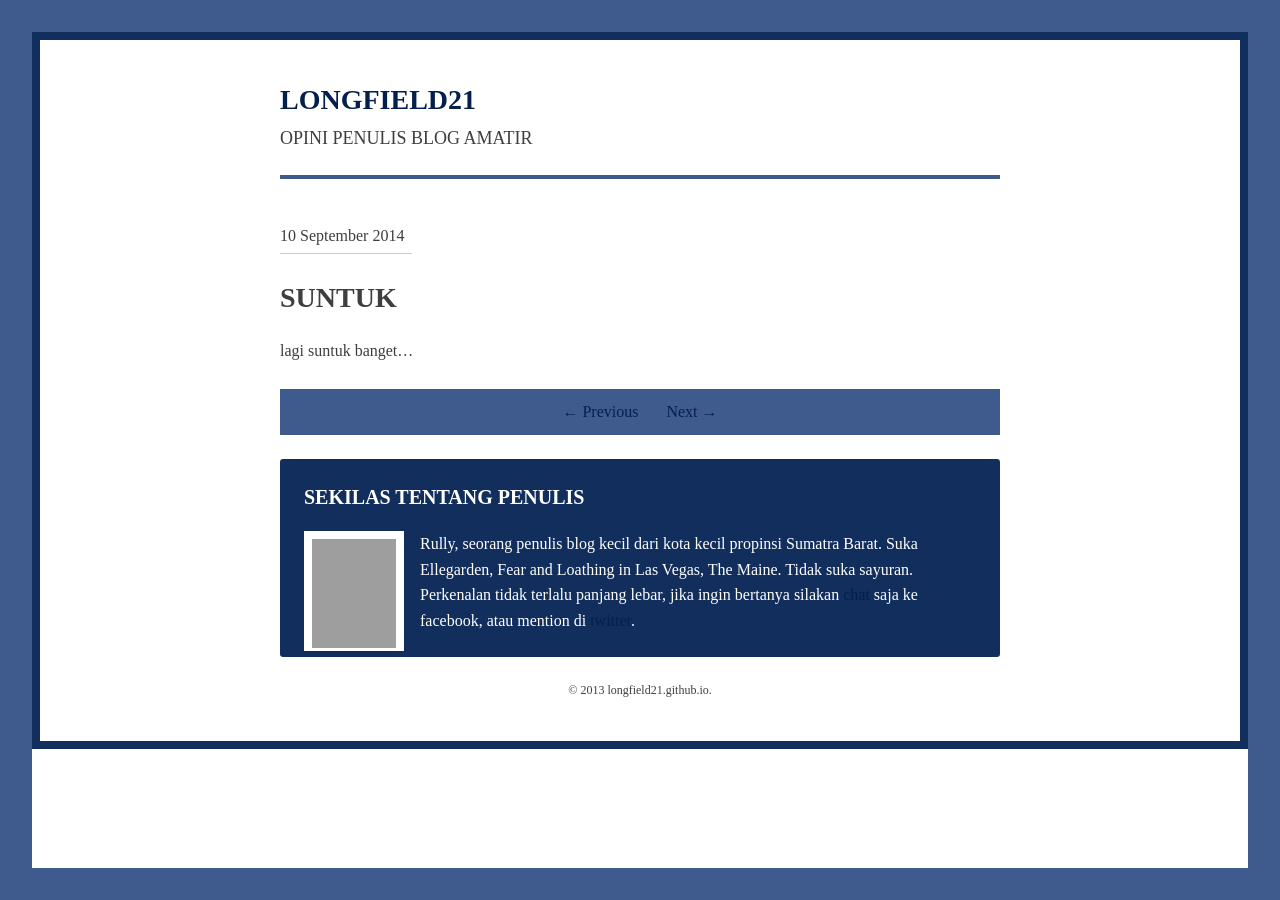
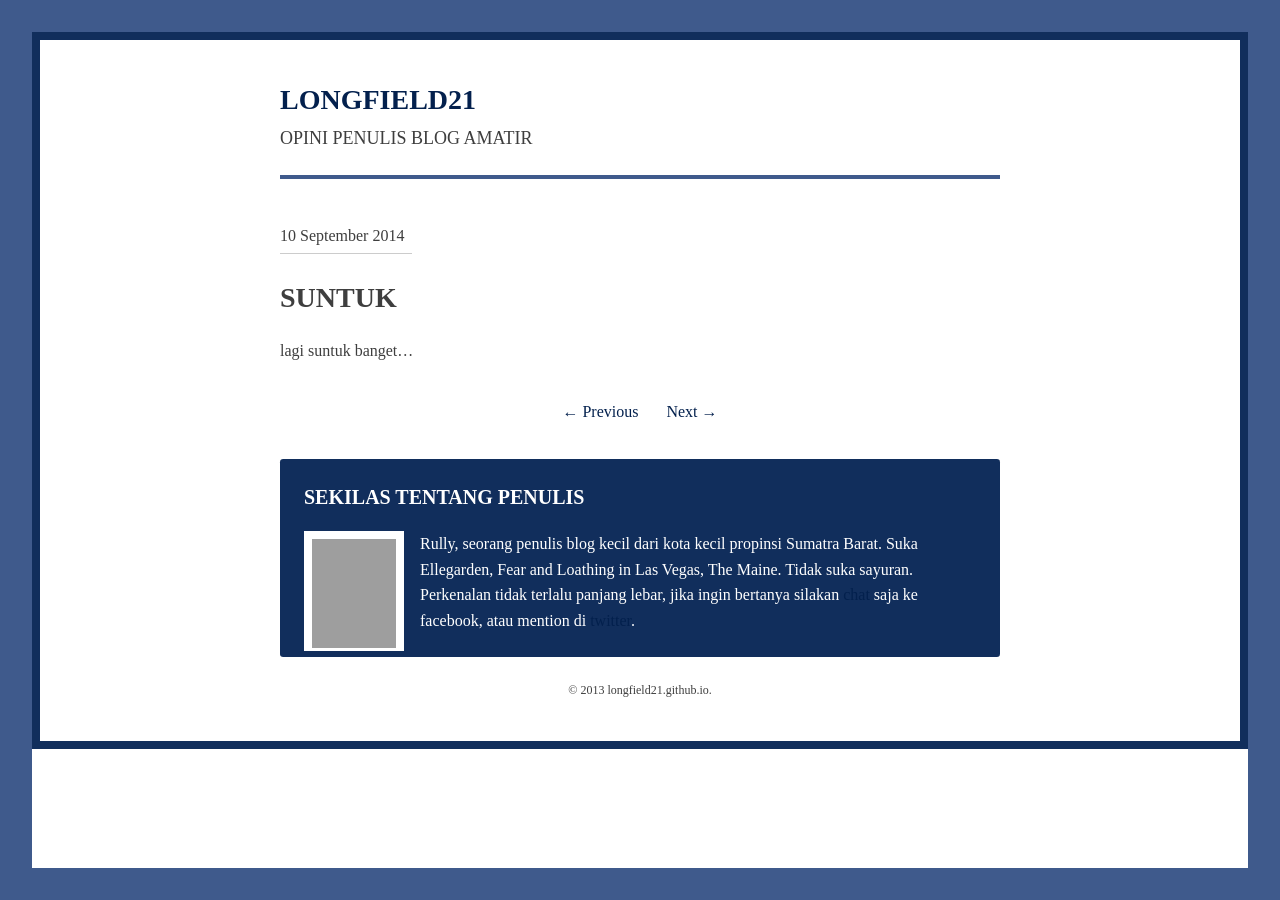
Before and after one commit to longfield21/longfield21.github.com, a Jekyll site: the page built from _posts/2016-02-27-suntuk.md, in a window 1280 px wide. Built offline with Jekyll 4.4.1, drawn with Linux system fonts in a browser that asks for light colours; some web fonts are replaced; Markdown is read by kramdown in place of the engine named in the settings; grey boxes are pictures that could not be loaded.

Commit message:
Update index.css

```diff
--- a/assets/css/index.css
+++ b/assets/css/index.css
@@ -46,7 +46,7 @@ p, blockquote, ul, ol, dl, menu, pre{margin:0 0 1.6em;}
 span.new,
 span.old,
 span#pagination{cursor:not-allowed;}
-#pagination{padding:10px 30px; background-color:#3f5a8c;border-bottom:none;text-align:center;}
+#pagination{padding:10px 30px;border-bottom:none;text-align:center;}
 .highlight{background:#ffffff;}
 .highlight .c{color:#999988;font-style:italic;}
 .highlight .err{color:#a61717;background-color:#e3d2d2;}
```
